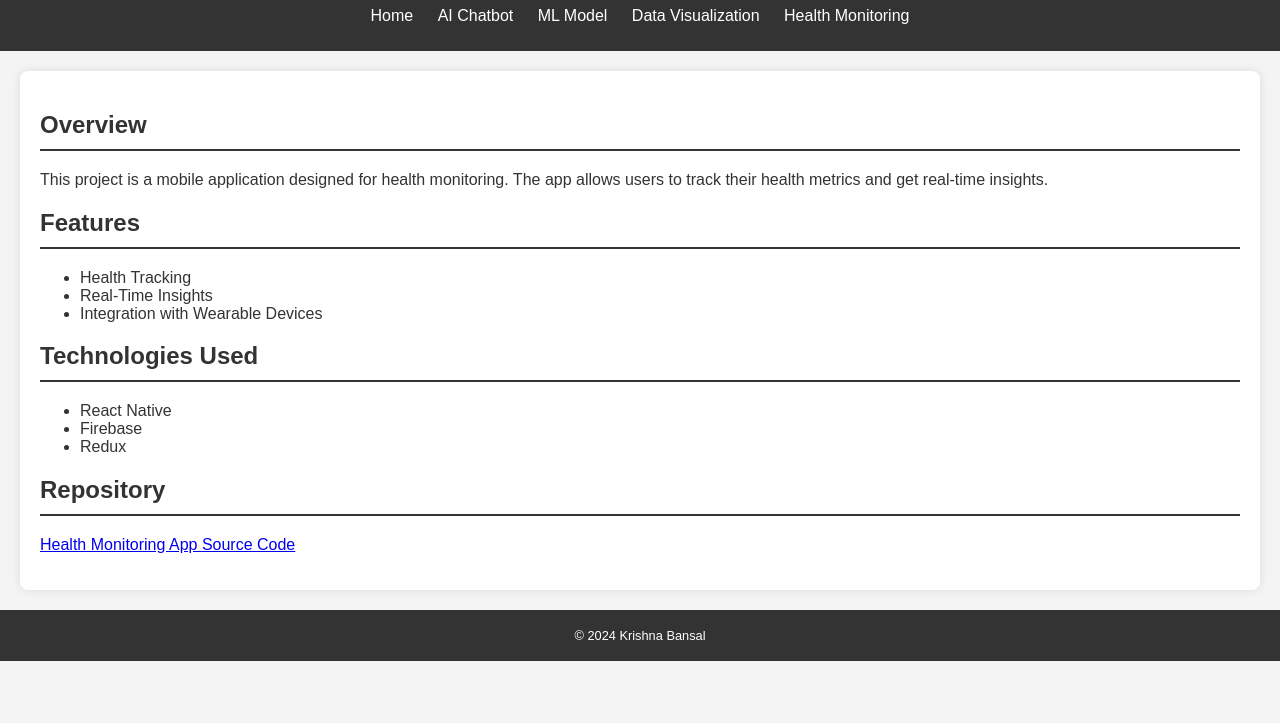
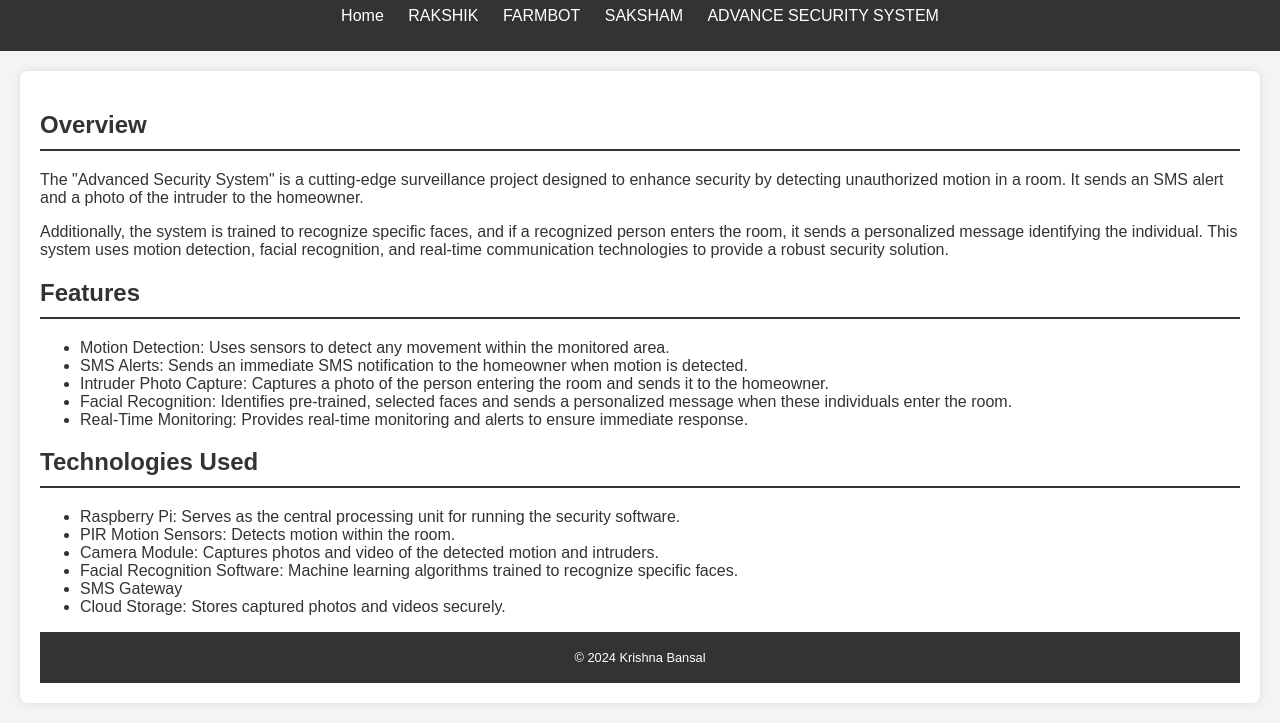
Before and after one commit to bansalkrishna141/portfolioo, a plain HTML site: page project4.html in a window 1280 px wide. Shown: the part 83-806 px from the top of the page. Drawn offline with Linux system fonts and the light colour scheme.

Commit message:
Update project4.html

```diff
--- a/project4.html
+++ b/project4.html
@@ -3,40 +3,45 @@
 <head>
     <meta charset="UTF-8">
     <meta name="viewport" content="width=device-width, initial-scale=1.0">
-    <title>Project 4: Health Monitoring App</title>
+    <title>PROJECT 4: ADVANCE SECURITY SYSTEM </title>
     <link rel="stylesheet" href="styles.css">
 </head>
 <body>
     <header>
-        <h1>Project 4: Health Monitoring App</h1>
+        <h1>PROJECT 4: ADVANCE SECURITY SYSTEM</h1>
         <nav>
             <ul>
                 <li><a href="index.html">Home</a></li>
-                <li><a href="project1.html">AI Chatbot</a></li>
-                <li><a href="project2.html">ML Model</a></li>
-                <li><a href="project3.html">Data Visualization</a></li>
-                <li><a href="project4.html">Health Monitoring</a></li>
+                <li><a href="project1.html">RAKSHIK</a></li>
+                <li><a href="project2.html">FARMBOT</a></li>
+                <li><a href="project3.html">SAKSHAM</a></li>
+                <li><a href="project4.html">ADVANCE SECURITY SYSTEM </a></li>
             </ul>
         </nav>
     </header>
     <section>
         <h2>Overview</h2>
-        <p>This project is a mobile application designed for health monitoring. The app allows users to track their health metrics and get real-time insights.</p>
+        <p>The "Advanced Security System" is a cutting-edge surveillance project designed to enhance security by detecting unauthorized motion in a room. It sends an SMS alert and a photo of the intruder to the homeowner.</p>
+        <P>Additionally, the system is trained to recognize specific faces, and if a recognized person enters the room, it sends a personalized message identifying the individual. This system uses motion detection, facial recognition, and real-time communication technologies to provide a robust security solution.</P>
+
         <h2>Features</h2>
         <ul>
-            <li>Health Tracking</li>
-            <li>Real-Time Insights</li>
-            <li>Integration with Wearable Devices</li>
+            <li>Motion Detection: Uses sensors to detect any movement within the monitored area.</li>
+            <li>SMS Alerts: Sends an immediate SMS notification to the homeowner when motion is detected.</li>
+            <li>Intruder Photo Capture: Captures a photo of the person entering the room and sends it to the homeowner.</li>
+            <li>Facial Recognition: Identifies pre-trained, selected faces and sends a personalized message when these individuals enter the room.</li>
+            <li>Real-Time Monitoring: Provides real-time monitoring and alerts to ensure immediate response.</li>
         </ul>
         <h2>Technologies Used</h2>
         <ul>
-            <li>React Native</li>
-            <li>Firebase</li>
-            <li>Redux</li>
+            <li>Raspberry Pi: Serves as the central processing unit for running the security software.</li>
+            <li>PIR Motion Sensors: Detects motion within the room.</li>
+            <li>Camera Module: Captures photos and video of the detected motion and intruders.</li>
+            <li>Facial Recognition Software: Machine learning algorithms trained to recognize specific faces.</li>
+            <li>SMS Gateway</li>
+            <li>Cloud Storage: Stores captured photos and videos securely.</li>
         </ul>
-        <h2>Repository</h2>
-        <p><a href="https://github.com/your-username/repository4" target="_blank">Health Monitoring App Source Code</a></p>
-    </section>
+
     <footer>
         <p>&copy; 2024 Krishna Bansal</p>
     </footer>
```
